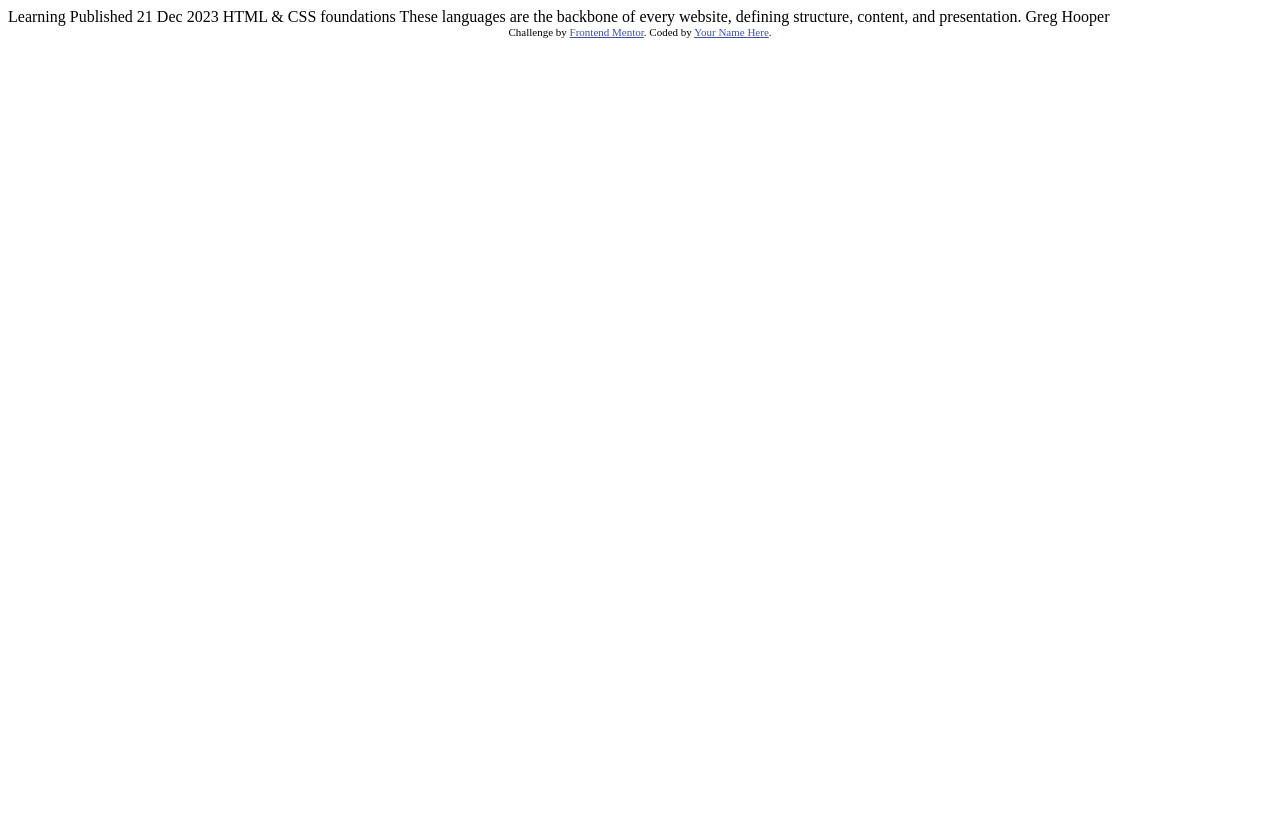
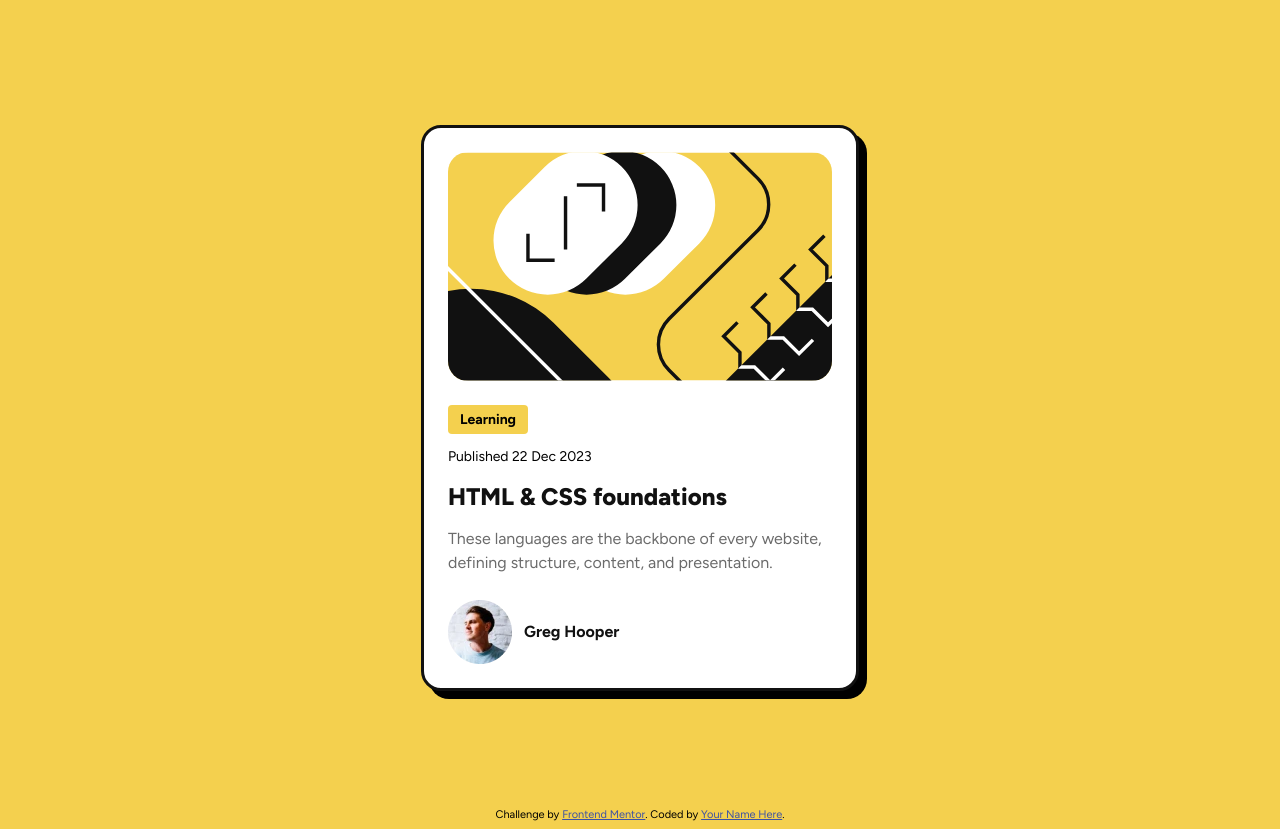
Before and after one commit to anahiarguellomtz/FE-Test, a plain HTML site: page index.html in a window 1280 px wide. Before the commit the page ends 800 px from the top, so only its background shows below. Drawn offline with Linux system fonts and the light colour scheme.

Commit message:
create card test

```diff
--- a/index.html
+++ b/index.html
@@ -5,7 +5,10 @@
   <meta name="viewport" content="width=device-width, initial-scale=1.0"> <!-- displays site properly based on user's device -->
 
   <link rel="icon" type="image/png" sizes="32x32" href="./assets/images/favicon-32x32.png">
-
+  <link rel="stylesheet" href="style.css">
+  <link rel="preconnect" href="https://fonts.googleapis.com">
+<link rel="preconnect" href="https://fonts.gstatic.com" crossorigin>
+<link href="https://fonts.googleapis.com/css2?family=Figtree:ital,wght@0,300..900;1,300..900&display=swap" rel="stylesheet">
   <title>Frontend Mentor | Blog preview card</title>
 
   <!-- Feel free to remove these styles or customise in your own stylesheet 👍 -->
@@ -16,15 +19,21 @@
 </head>
 <body>
 
-  Learning
-
-  Published 21 Dec 2023
-
-  HTML & CSS foundations
-
-  These languages are the backbone of every website, defining structure, content, and presentation.
-
-  Greg Hooper
+  <div class="container">
+    <div class="card">
+      <img src="./assets/images/illustration-article.svg" alt="Equilibrium" class="card-image">
+      <div class="card-content">
+        <badge class="card-badge">Learning</badge>
+        <span class="card-date">Published 22 Dec 2023</span>
+        <a href="#" class="card-title">HTML & CSS foundations</a>
+        <p class="card-description">These languages are the backbone of every website, defining structure, content, and presentation.</p>
+      </div>
+      <div class="card-footer">
+        <img src="./assets/images/image-avatar.webp" alt="Avatar" class="avatar">
+        <span class="author card-description">Greg Hooper</span>
+      </div>
+    </div>
+  </div>
 
   <div class="attribution">
     Challenge by <a href="https://www.frontendmentor.io?ref=challenge" target="_blank">Frontend Mentor</a>.
--- /dev/null
+++ b/style.css
@@ -0,0 +1,78 @@
+@import url('https://fonts.googleapis.com/css2?family=Figtree:ital,wght@0,300..900;1,300..900&family=Lato:ital,wght@0,100;0,300;0,400;0,700;0,900;1,100;1,300;1,400;1,700;1,900&display=swap');
+
+body {
+    background-color: #F4D04E;
+    font-family: "Figtree", sans-serif;
+}
+
+.container {
+    display: flex;
+    justify-content: center;
+    align-items: center;
+    height: 100vh;
+}
+.card-image {
+    border-radius: 20px;
+}
+.card {
+    height: fit-content;
+    width: 384px;
+    background-color: white;
+    border-radius: 20px;
+    display: flex;
+    flex-direction: column;
+    padding: 24px;
+    gap: 24px;
+    border: #111111 3px solid;
+    box-shadow: 8px 8px 0px rgb(0, 0, 0);
+    margin: 24px;
+}
+.card-content {
+    display: flex;
+    flex-direction: column;
+    gap: 12px;
+}
+.card-badge {
+    width: fit-content;
+    height: fit-content;
+    background-color: #F4D04E;
+    border-radius: 4px;
+    display: flex;
+    justify-content: center;
+    align-items: center;
+    font-size: 14px;
+    font-weight: 700;
+    line-height: 150%;
+    padding: 4px 12px;
+}
+.card-title {
+    font-size: 24px;
+    line-height: 150%;
+    font-weight: 800;
+    text-decoration: none;
+    color: #111111;
+}
+.card-title:hover {
+    color: #F4D04E;
+    cursor: pointer;
+}
+.card-date {
+    font-size: 14px;
+    line-height: 150%;
+}
+.card-description {
+    font-size: 16px;
+    line-height: 150%;
+    color: #6B6B6B;
+    margin: 0 !important;
+}
+.card-footer {
+    display: flex;
+    justify-content: left;
+    align-items: center;
+    gap: 12px;
+}
+.author {
+    font-weight: bold;
+    color: #111111;
+}
```
